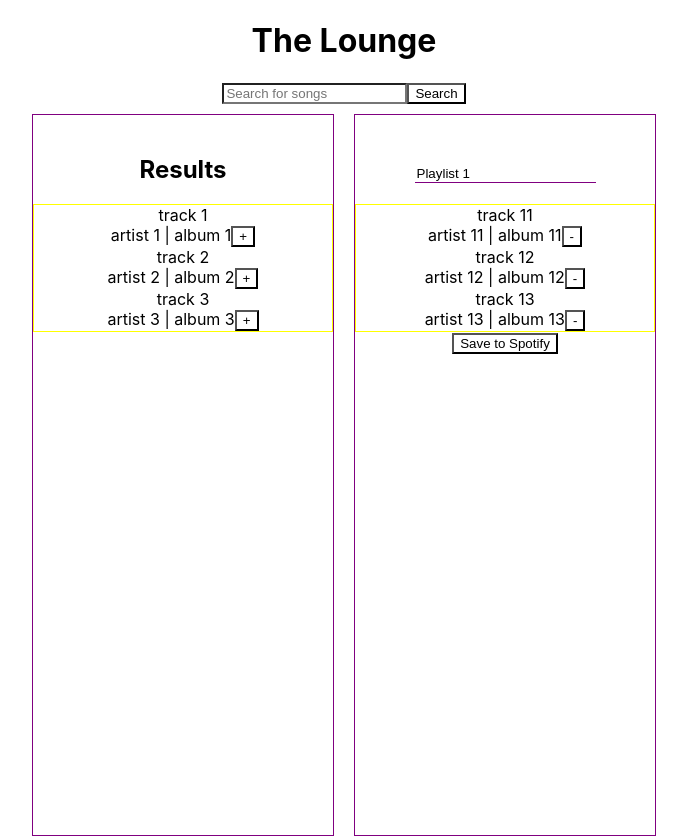
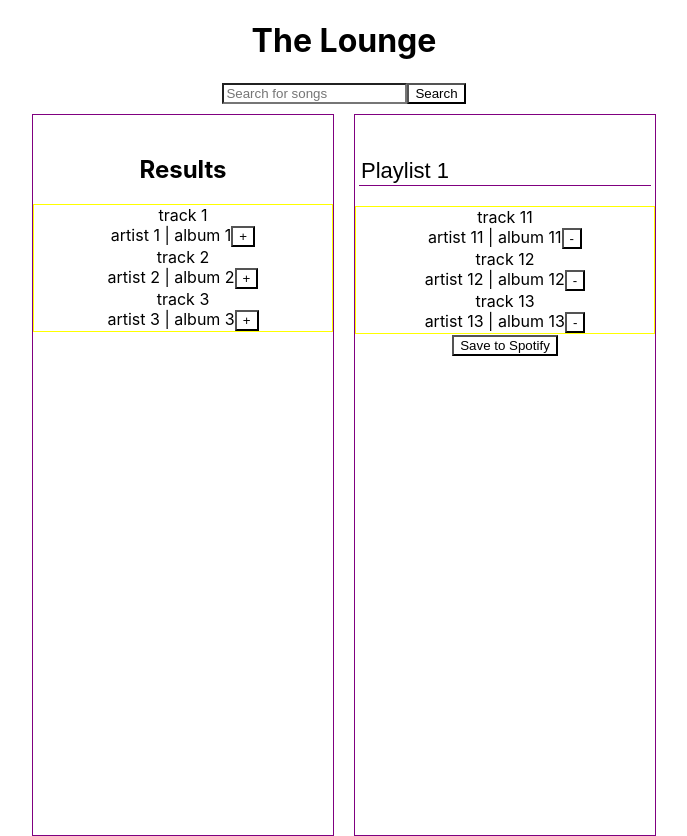
Before and after one commit to kelseywarren/Playlist-App, a React (Create React App) app: page / in a window 1280 px wide. Shown: the whole page, without its empty margins (296-983 px from the left). Built offline with nearby package versions, Linux system fonts and the light colour scheme.

Commit message:
font size and border / outline removal for playlist name css. Still no actually styling done yet.

```diff
--- a/src/Components/Playlist/playlist-style.css
+++ b/src/Components/Playlist/playlist-style.css
@@ -8,6 +8,8 @@
 
 .playlistHeading {
     border: none;
+    outline: none;
     border-bottom: solid 1px purple;
     cursor: pointer;
+    font-size: 22px;
 }
```
